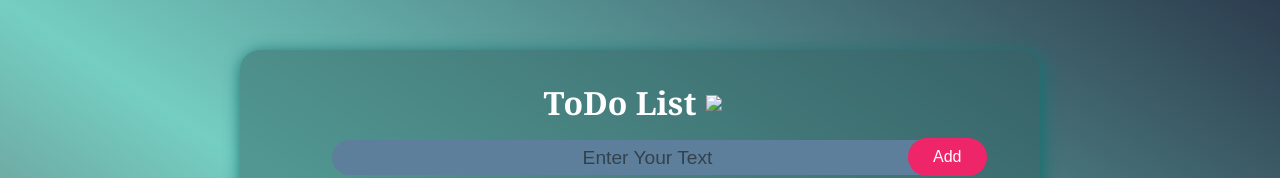
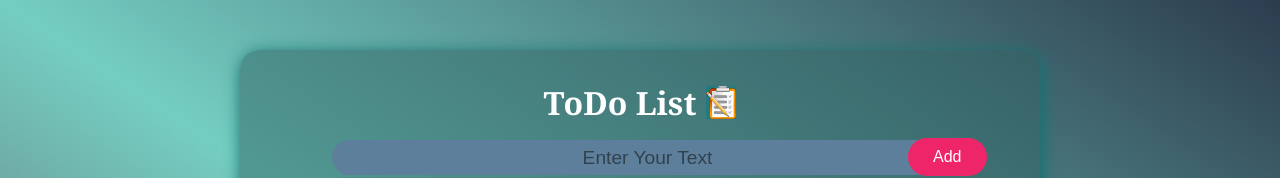
Before and after one commit to mohamedsk001/CodeAlpha_Task, a plain HTML site: page index.html in a window 1280 px wide. Shown: the top 178 px of the page. Drawn offline with Linux system fonts and the light colour scheme.

Commit message:
Update index.html

```diff
--- a/index.html
+++ b/index.html
@@ -11,7 +11,7 @@
         <div class="container">
             <div class="title-container">
                 <h1 class="title">ToDo List </h1>
-                <img class="title-img" src="img/logo.png">
+                <img class="title-img" src="/logo.png">
             </div>
             <div class="input-container">
                 <input type="text" class="text-input" placeholder="Enter Your Text" required>
```
